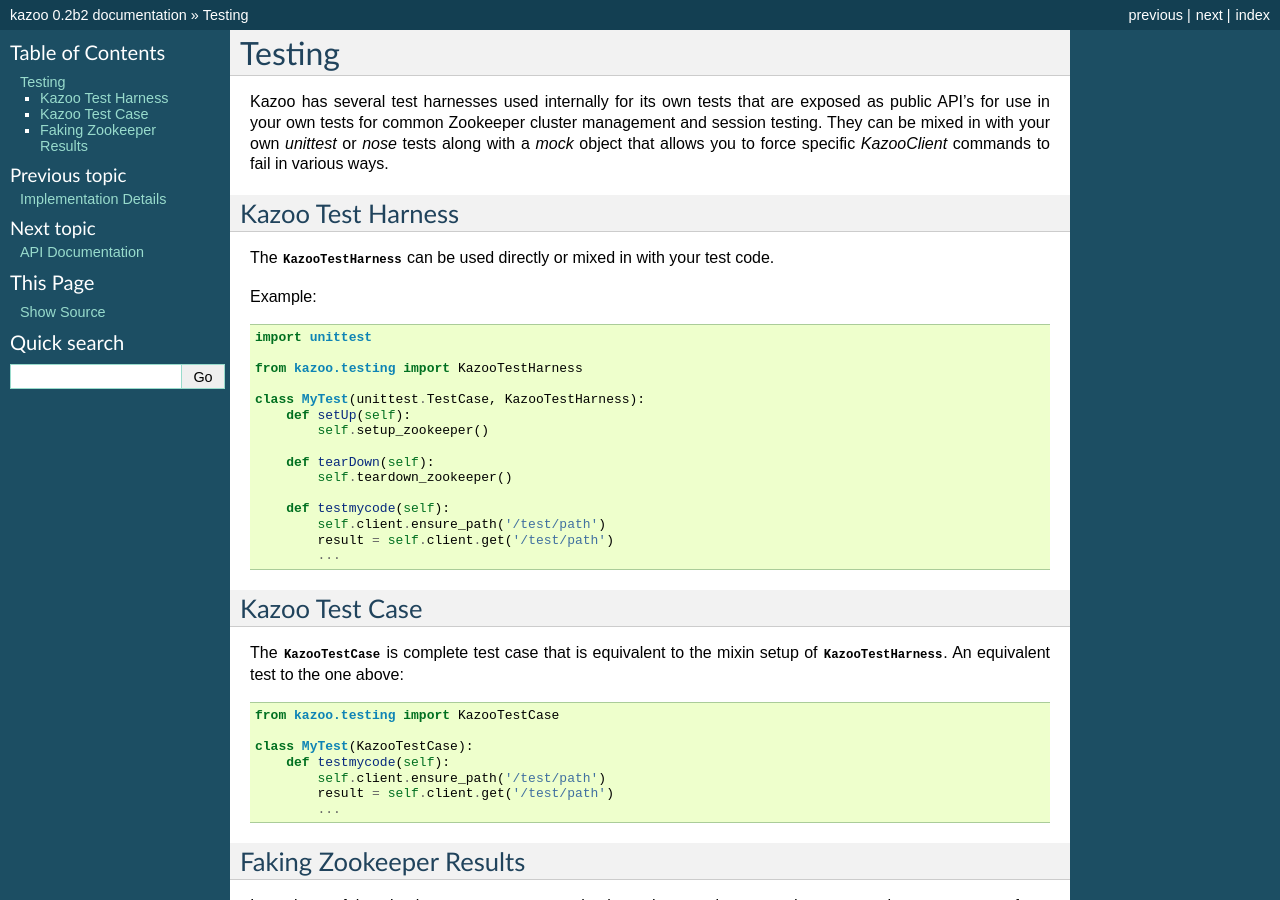
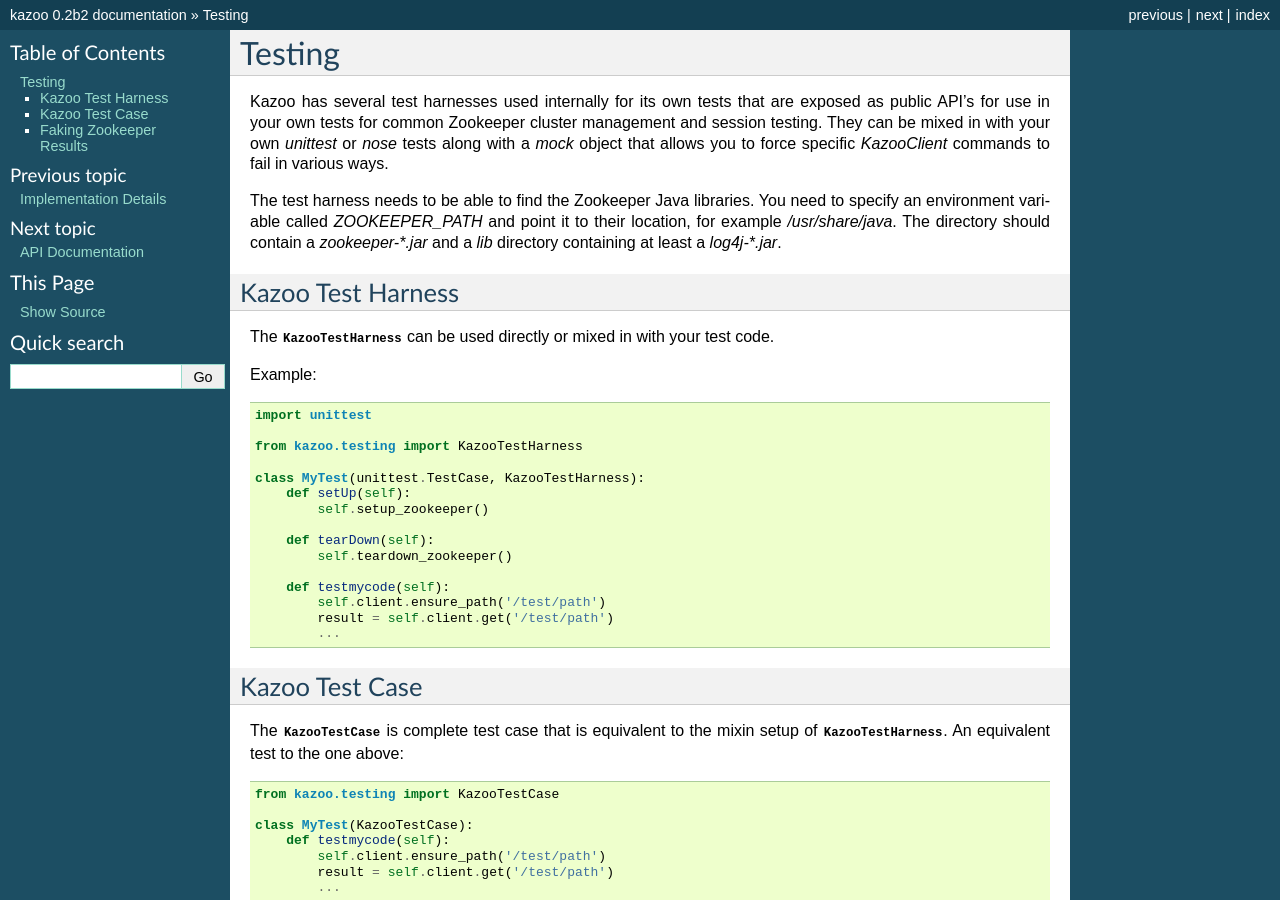
Before and after one commit to python-zk/kazoo, a Sphinx documentation site: the page built from docs/testing.rst, in a window 1280 px wide and 900 px high. Built offline with Sphinx 7.4.7, drawn with Linux system fonts in a browser that asks for light colours.

Commit message:
note and explain the `ZOOKEEPER_PATH` environment variable

```diff
--- a/docs/testing.rst
+++ b/docs/testing.rst
@@ -9,6 +9,12 @@
 management and session testing. They can be mixed in with your own `unittest`
 or `nose` tests along with a `mock` object that allows you to force specific
 `KazooClient` commands to fail in various ways.
+
+The test harness needs to be able to find the Zookeeper Java libraries. You
+need to specify an environment variable called `ZOOKEEPER_PATH` and point it
+to their location, for example `/usr/share/java`. The directory should contain
+a `zookeeper-*.jar` and a `lib` directory containing at least a `log4j-*.jar`.
+
 
 Kazoo Test Harness
 ==================
```
